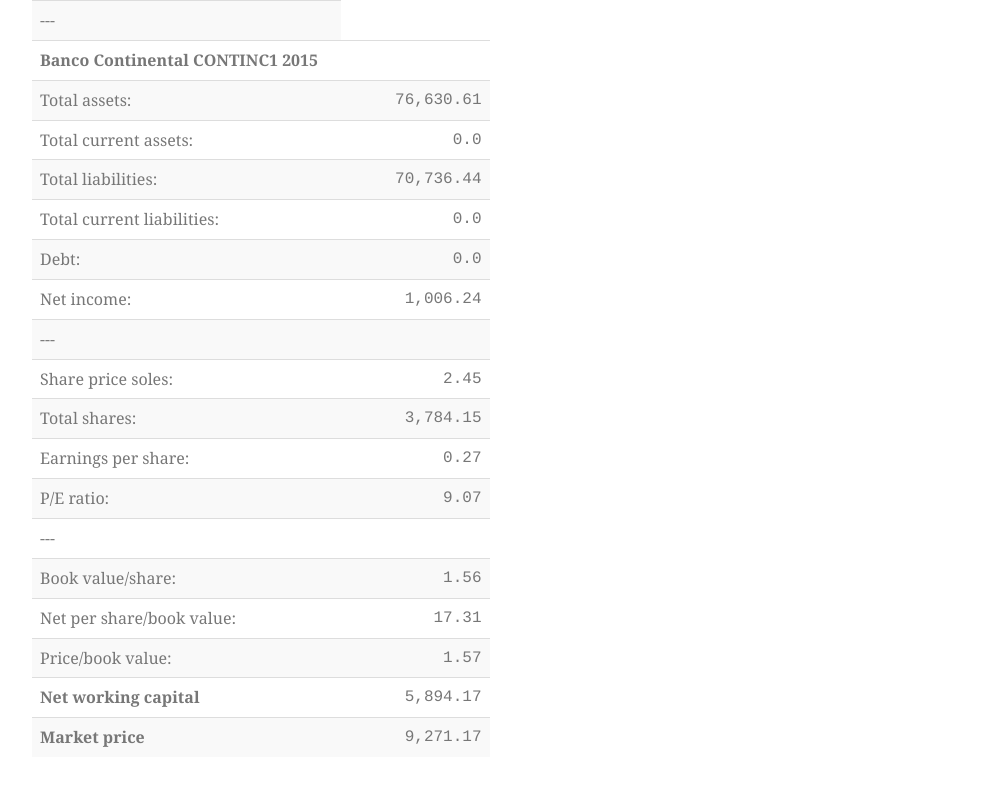
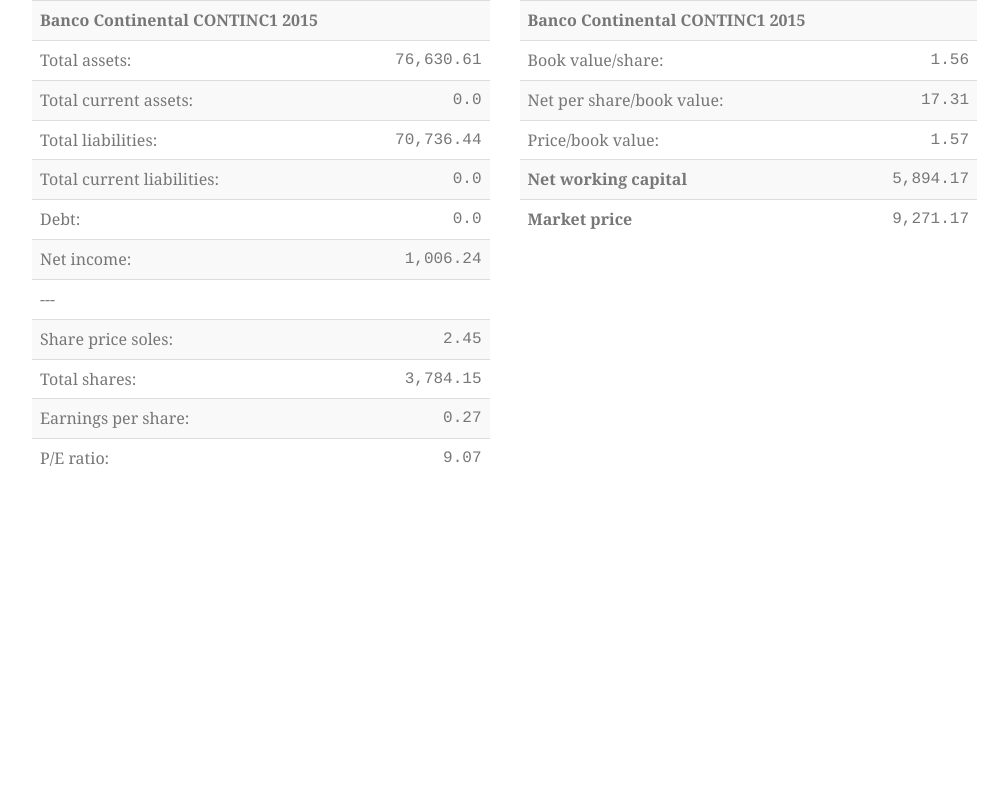
Before and after one commit to segurita/gui, a Django app: page / in a window 1280 px wide. Shown: the top 786 px of the page, without its empty margins (38-1046 px from the left). Run offline with Django 3.2, Linux system fonts and the light colour scheme; data comes from the database, SQL or seed files in the repository; some libraries are stand-ins or nearby versions; some web fonts are replaced.

Commit message:
split in two tables

```diff
--- a/gui/securities/templates/securities/home.html
+++ b/gui/securities/templates/securities/home.html
@@ -3,10 +3,9 @@
 
 {% block content %}
 <div class="row">
+  {% for item in result %}
   <div class="col-md-5">
-    <table class="table table-striped" id="financial statement">
-      {% for item in result %}
-      <tr><td>---</td></tr>
+    <table class="table table-striped">
       <tr>
         <th colspan="2">
           {{ item }}
@@ -57,9 +56,15 @@
         <td>P/E ratio:</td>
         <td class="right">{{ item.pe_ratio|intcomma }}</td>
       </tr>
+    </table>
+  </div><!-- col -->
 
+  <div class="col-md-5">
+    <table class="table table-striped">
       <tr>
-        <td colspan="2">---</td>
+        <th colspan="2">
+          {{ item }}
+        </th>
       </tr>
       <tr>
         <td>Book value/share:</td>
```
